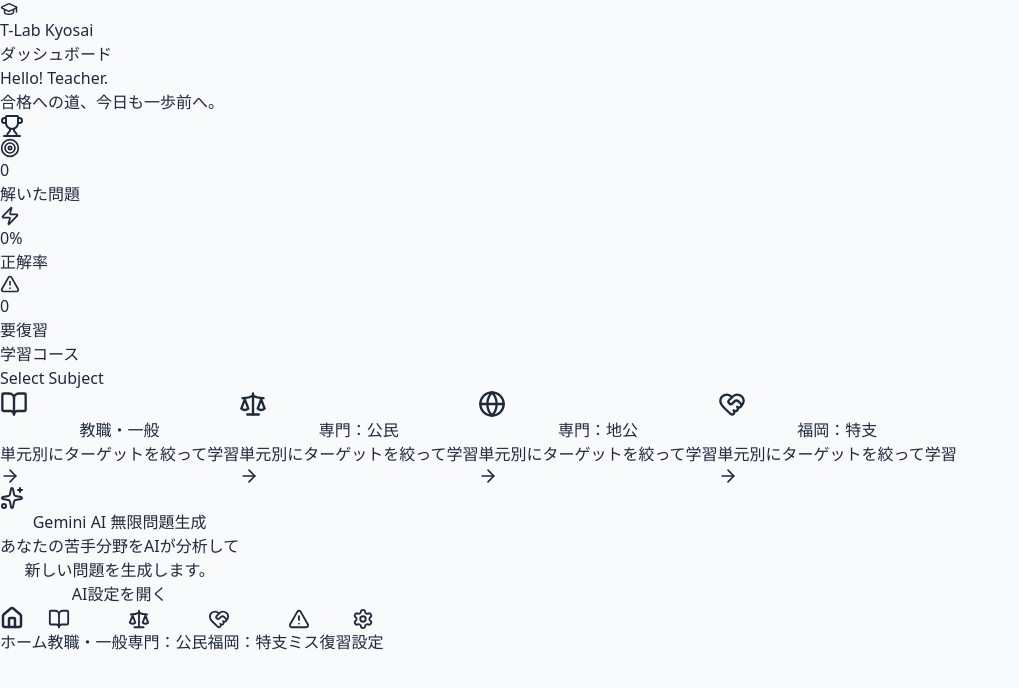
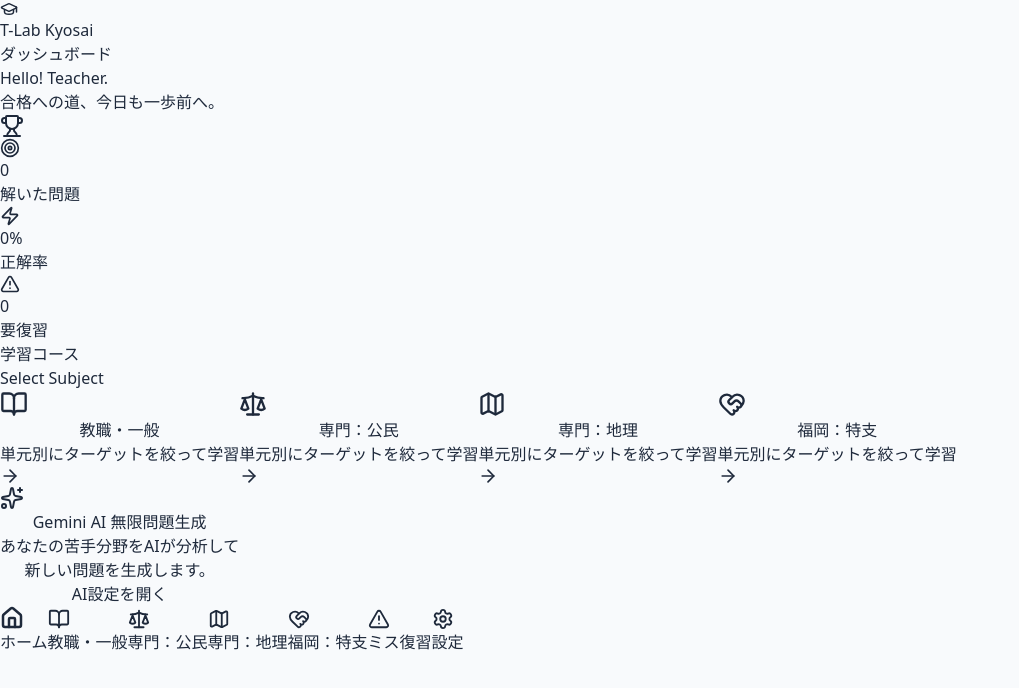
Before and after one commit to Tetsu-Tlab/kyosai-app, a React (Vite) app: page / in a window 1280 px wide. Shown: the top 688 px of the page, without its empty margins (0-1019 px from the left). Built offline with nearby package versions, Linux system fonts and the light colour scheme.

Commit message:
feat: add Geography course with specialized Kyushu units and AI support

```diff
--- a/src/components/HomeScreen.jsx
+++ b/src/components/HomeScreen.jsx
@@ -8,7 +8,7 @@
     Sparkles,
     BookOpen,
     Scale,
-    Globe,
+    Map,
     HeartHandshake,
     AlertTriangle
 } from 'lucide-react';
@@ -16,7 +16,7 @@
 const CATEGORY_ICONS = {
     pedagogy_general: { icon: BookOpen, color: 'bg-blue-500', label: '教職・一般' },
     civics: { icon: Scale, color: 'bg-rose-500', label: '専門：公民' },
-    social_studies: { icon: Globe, color: 'bg-emerald-500', label: '専門：地公' },
+    geography: { icon: Map, color: 'bg-emerald-500', label: '専門：地理' },
     special_needs_fukuoka: { icon: HeartHandshake, color: 'bg-amber-500', label: '福岡：特支' },
 };
 
--- a/src/components/TabNavigation.jsx
+++ b/src/components/TabNavigation.jsx
@@ -1,11 +1,11 @@
-import React from 'react';
-import { Home, BookOpen, Scale, Globe, HeartHandshake, AlertTriangle, Settings as SettingsIcon } from 'lucide-react';
+import { Home, BookOpen, Scale, Map, HeartHandshake, AlertTriangle, Settings as SettingsIcon } from 'lucide-react';
 import { clsx } from 'clsx';
 
 export const TABS = [
     { id: 'home', label: 'ホーム', icon: Home },
     { id: 'pedagogy_general', label: '教職・一般', icon: BookOpen },
     { id: 'civics', label: '専門：公民', icon: Scale },
+    { id: 'geography', label: '専門：地理', icon: Map },
     { id: 'special_needs_fukuoka', label: '福岡：特支', icon: HeartHandshake },
     { id: 'miss_review', label: 'ミス復習', icon: AlertTriangle },
     { id: 'settings', label: '設定', icon: SettingsIcon },
--- a/src/data/constants.js
+++ b/src/data/constants.js
@@ -18,6 +18,16 @@
             { id: 'cross_disciplinary', label: '分野横断（地公混合）', description: '九州各県の傾向：地理・歴史・公民の融合問題' }
         ]
     },
+    geography: {
+        label: '専門：地理',
+        units: [
+            { id: 'physical_geo', label: '系統地理（自然）', description: '地形、気候、植生、土壌、自然災害' },
+            { id: 'human_geo', label: '系統地理（人文）', description: '資源・エネルギー、産業、人口、都市・村落' },
+            { id: 'regional_japan', label: '地誌（日本）', description: '日本の諸地域、地域調査方法、防災' },
+            { id: 'regional_world', label: '地誌（世界）', description: 'アジア、欧米、アフリカ、オセアニアの諸事象' },
+            { id: 'global_issues', label: '現代世界の諸課題', description: '環境問題、GIS（地理情報システム）、持続可能な社会' }
+        ]
+    },
     special_needs_fukuoka: {
         label: '福岡市：特支',
         units: [
--- a/src/hooks/useAIQuestions.js
+++ b/src/hooks/useAIQuestions.js
@@ -51,6 +51,11 @@
   "explanation": "詳細な解説。なぜその選択肢が正解なのか、他の選択肢がなぜ誤りなのかを含める。",
   "reference": "出典元（学習指導要領、憲法、法律名など）"
 }
+
+【出題のヒント】
+- ${category === 'geography' ? '地形、気候、統計データ、地図の読解、世界の諸地域の特徴、GIS、持続可能な社会などの要素を取り入れてください。' : ''}
+- ${category === 'civics' ? '憲法、政治制度、経済理論、倫理（源流・近現代思想）、時事問題などの要素を取り入れてください。' : ''}
+- ${category === 'pedagogy_general' ? '教育基本法、学習指導要領、教育心理学、教育史などの要素を取り入れてください。' : ''}
       `;
 
             const response = await fetch(`https://generativelanguage.googleapis.com/v1/models/gemini-1.5-flash:generateContent?key=${apiKey}`, {
```
